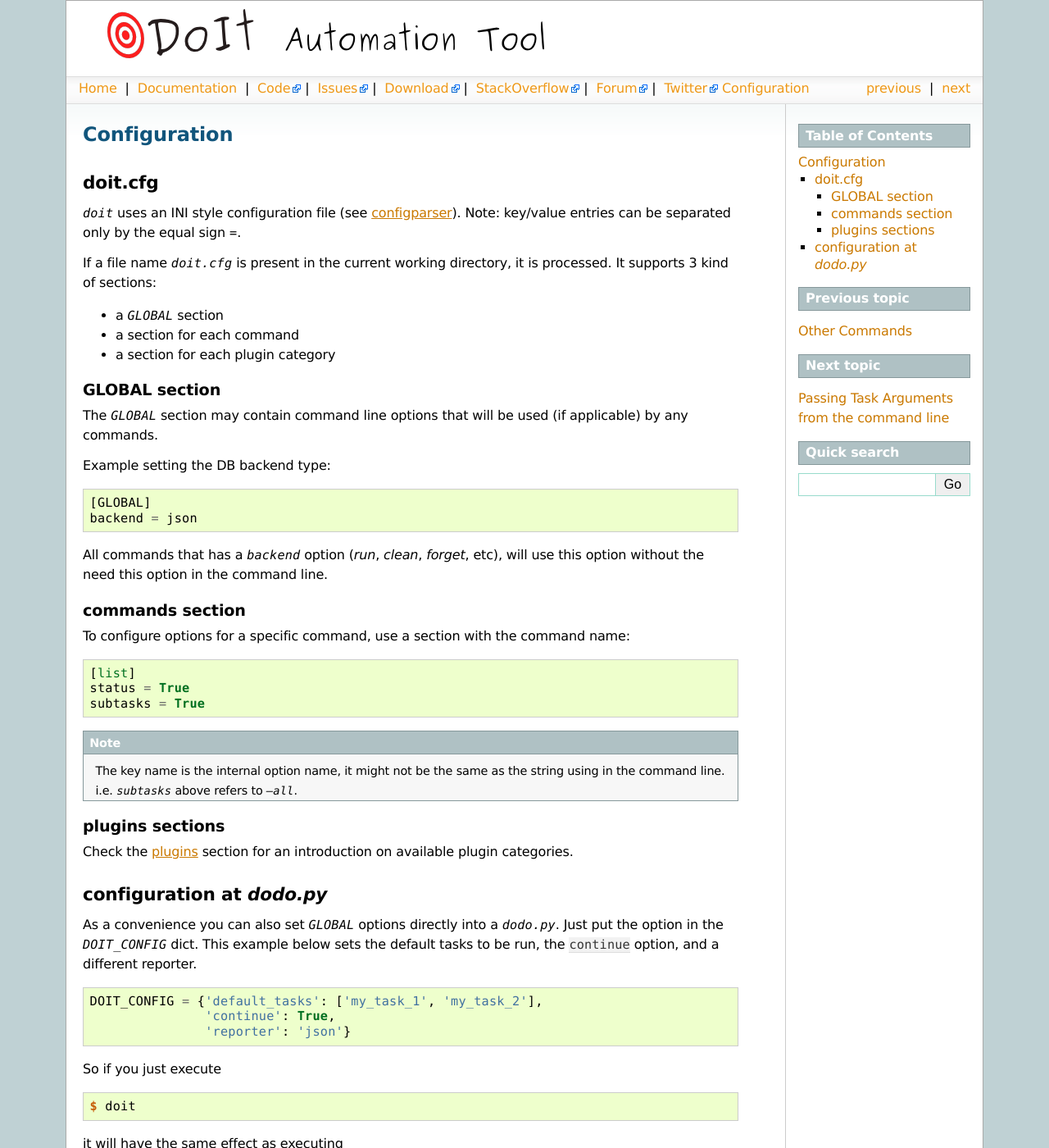
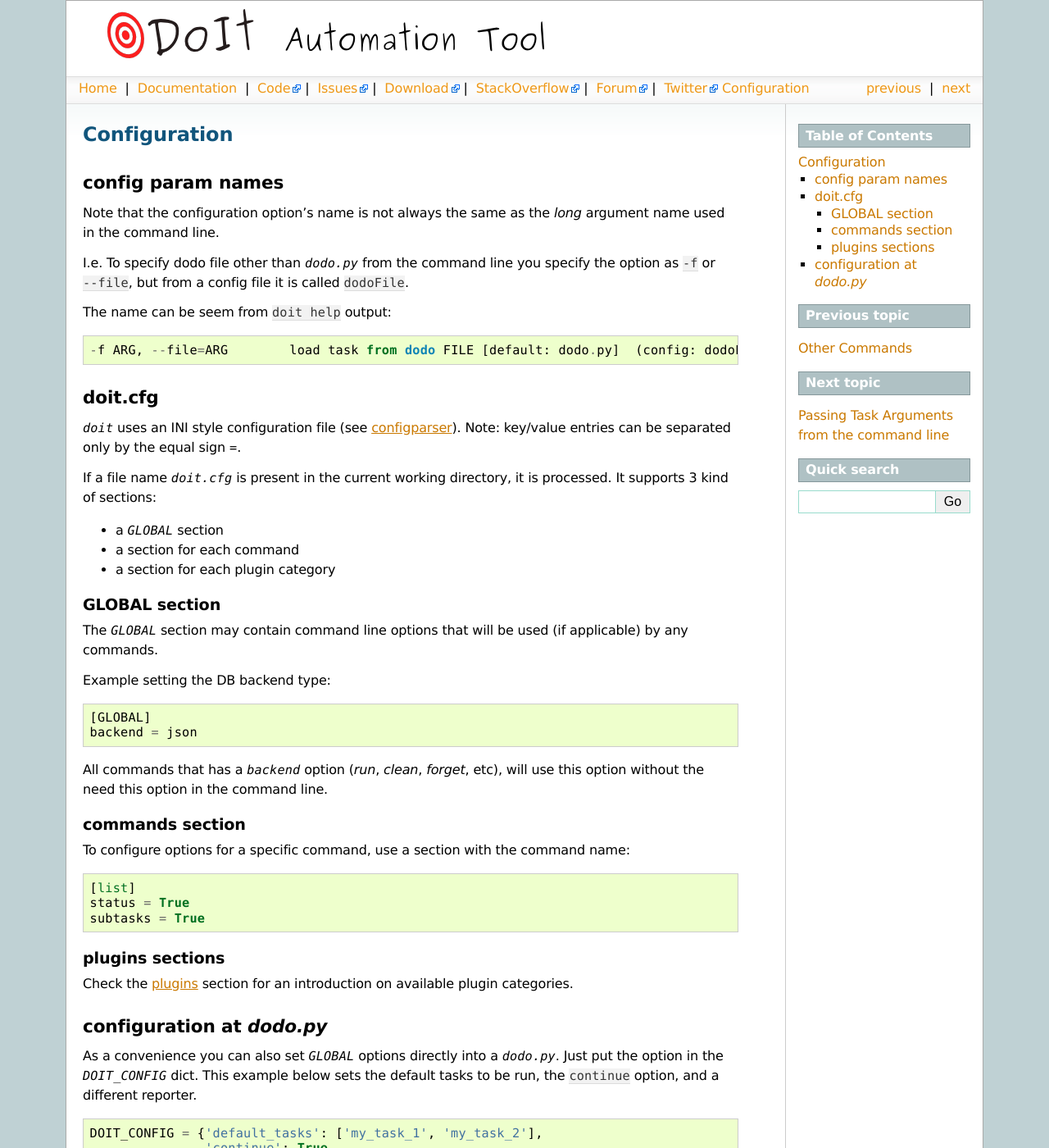
Before and after one commit to pydoit/doit, a Sphinx documentation site: the page built from doc/configuration.rst, in a window 1280 px wide and 1400 px high. Shown: the whole window at 82% size. Built offline with Sphinx 7.4.7, drawn with Linux system fonts in a browser that asks for light colours.

Commit message:
Fix #202: help command display option's name used on config

```diff
--- a/doc/configuration.rst
+++ b/doc/configuration.rst
@@ -1,5 +1,23 @@
 Configuration
 =============
+
+
+
+config param names
+------------------
+
+Note that the configuration option's name is not always the same as the
+*long* argument name used in the command line.
+
+I.e. To specify dodo file other than `dodo.py` from the command line
+you specify the option as ``-f`` or ``--file``, but from a config file
+it is called ``dodoFile``.
+
+The name can be seem from ``doit help`` output::
+
+   -f ARG, --file=ARG        load task from dodo FILE [default: dodo.py]  (config: dodoFile)
+
+
 
 
 doit.cfg
@@ -42,12 +60,6 @@ the command name::
  status = True
  subtasks = True
 
-.. note::
-
-  The key name is the internal option name, it might not be the same as
-  the string using in the command line. i.e. `subtasks` above refers to
-  `--all`.
-
 
 plugins sections
 ^^^^^^^^^^^^^^^^
--- a/doc/dictionary.txt
+++ b/doc/dictionary.txt
@@ -62,6 +62,7 @@
 3d
 4s
 API
+ARG
 ATCI
 BC3
 BaseAction
@@ -203,6 +204,7 @@ dev0
 dict
 dict's
 dir
+dodoFile
 doit
 dumbdbm
 dumpdb
```
Also changed, not shown: 4 other files.
